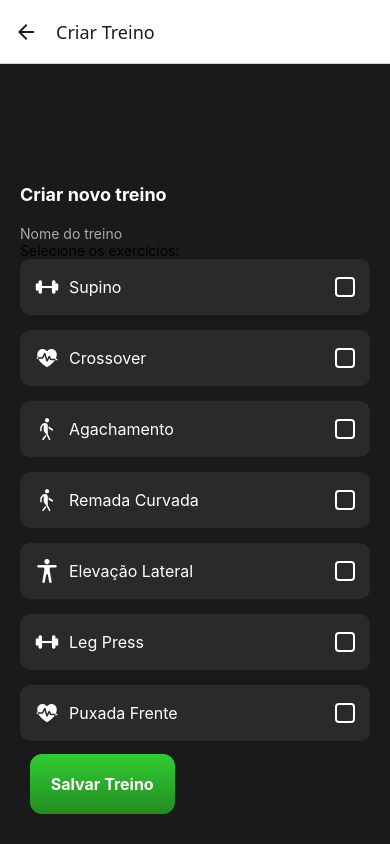
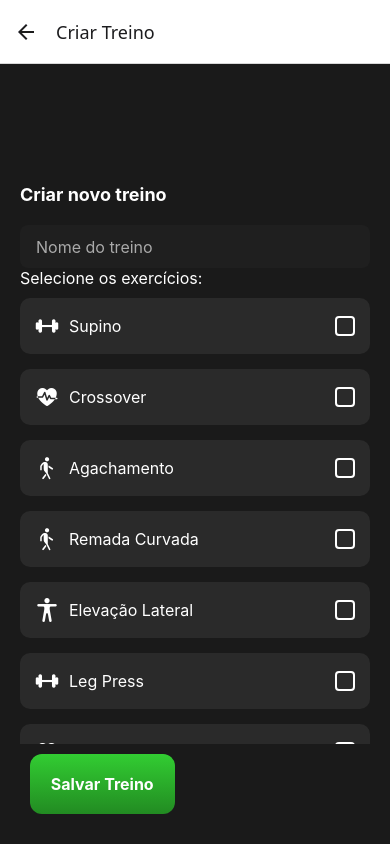
Before and after one commit to Caetano-Uriel/GoGym, a React Native app: screen /WorkoutCreate in a window 390 px wide. Built offline with nearby package versions, Linux system fonts and the light colour scheme.

Commit message:
mudanças na estilização

```diff
--- a/src/screens/LoginScreen.js
+++ b/src/screens/LoginScreen.js
@@ -15,7 +15,7 @@ export default function LoginScreen() {
 
         <Input label="E-mail:" placeholder="Digite seu e-mail" />
         <Input label="Senha:" placeholder="Digite sua senha" secureTextEntry />
-        <Button title="Entrar" variant="verde" />
+        <Button title="Entrar" variant="roxo" />
 
         <Text style={styles.registerText}>
           Não tem uma conta?{" "}
--- a/src/styles/workoutCreateStyles.js
+++ b/src/styles/workoutCreateStyles.js
@@ -21,6 +21,19 @@ export const styles = StyleSheet.create({
     padding: 15,
     marginBottom: 15,
     justifyContent: "space-between",
+  },
+  subtitle: {
+    color: "#fff",
+    fontSize: 16,
+    marginBottom: 10,
+  },input: {
+    width: "100%",
+    height: 48,
+    paddingHorizontal: 16,
+    borderRadius: 8,
+    backgroundColor: "#1f1f1f",
+    color: "#fff",
+    fontSize: 16,
   },
   itemText: {
     color: "#fff",
--- a/src/styles/workoutSelectStyles.js
+++ b/src/styles/workoutSelectStyles.js
@@ -74,4 +74,10 @@ export const styles = StyleSheet.create({
   buttonInGroup: {
     marginLeft: 8,
   },
+  emptyListText:{
+    color: "#fff",
+    fontSize: 20,
+    margin: 20,
+
+  }
 });
```
Also changed, not shown: src/components/Navbar.js (added), src/screens/WorkoutScreen.js (renamed from src/screens/nao prioridade/WorkoutScreen.js).
